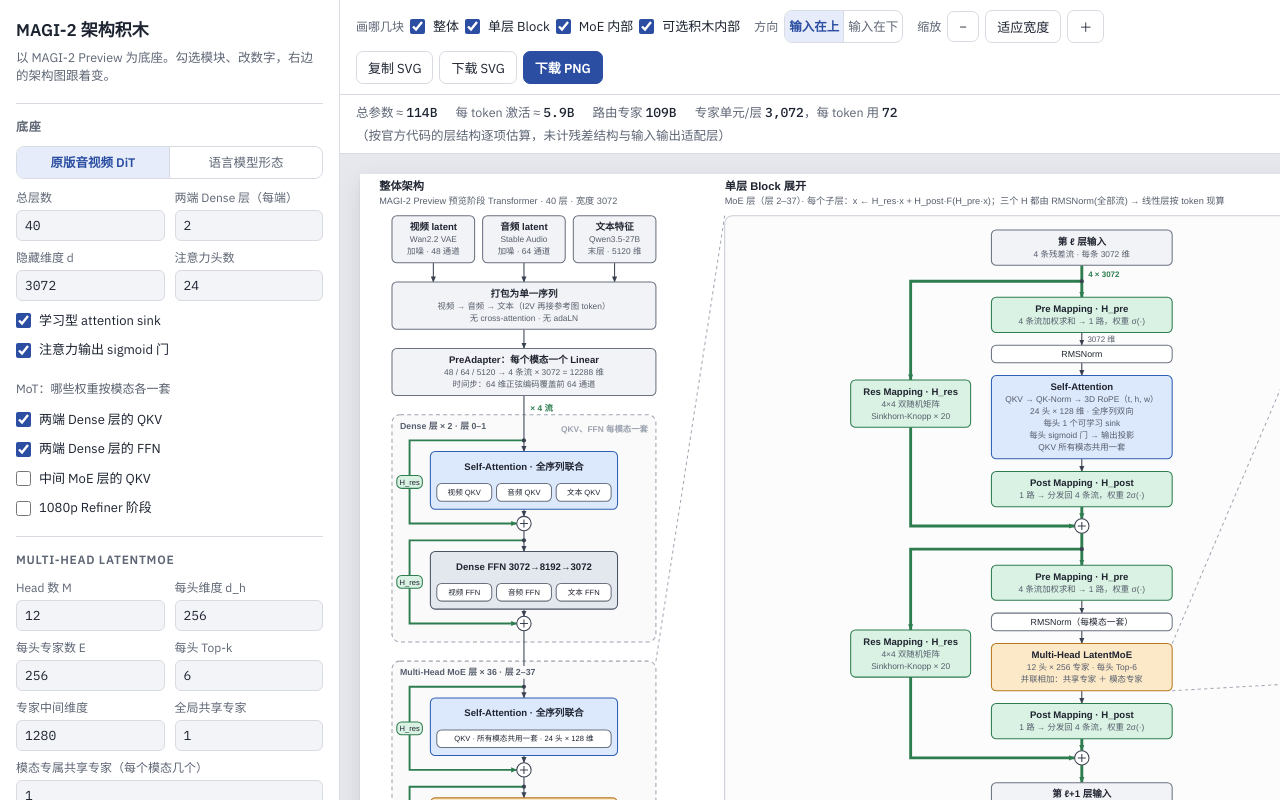
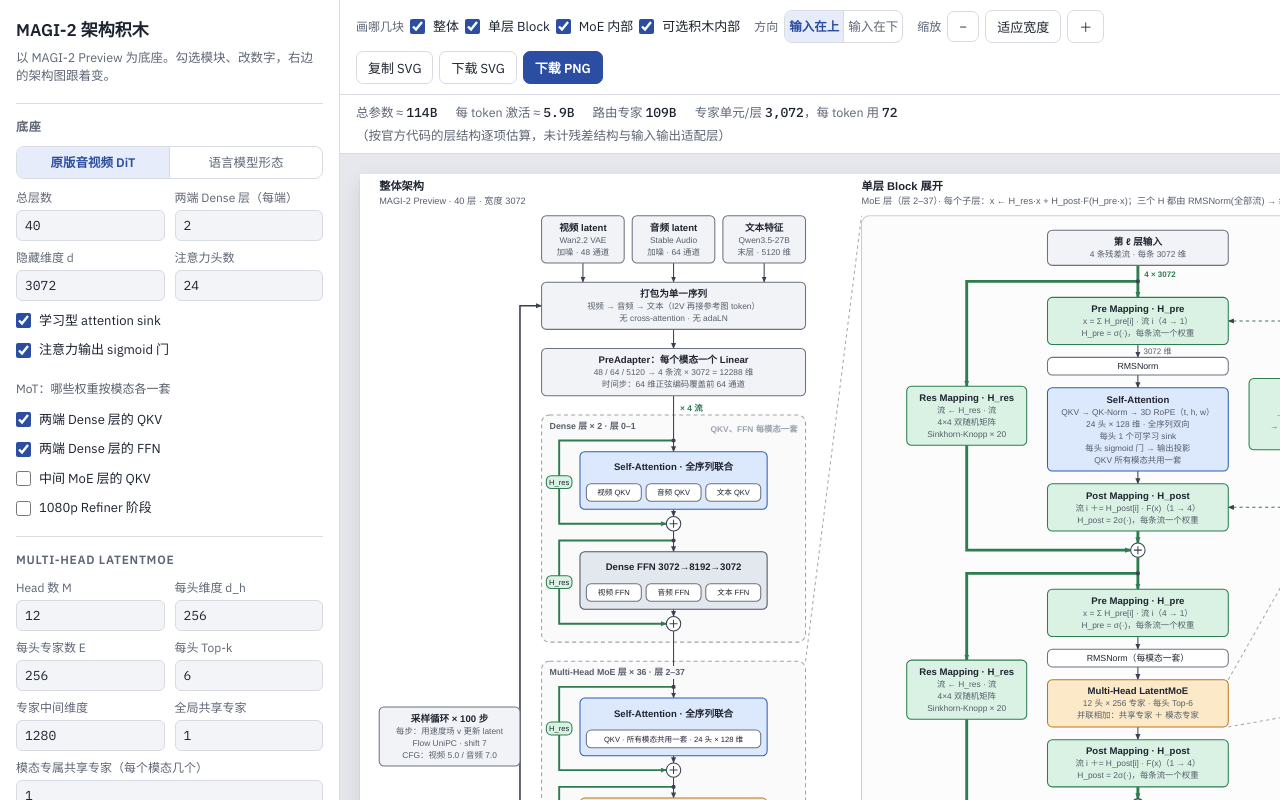
Before and after one commit to zoeycyyyy/arch-blocks, a plain HTML site: page index.html in a window 1280 px wide. Drawn offline with Linux system fonts and the light colour scheme.

Commit message:
Builder: sampling loop wraps the model, more detail in block panel
Co-Authored-By: Claude Fable 5.2 <noreply@anthropic.com>
Claude-Session: https://claude.ai/code/session_01Q7Shi85h631qknB5p9nXkn

```diff
--- a/index.html
+++ b/index.html
@@ -277,14 +277,14 @@ function buildA(c){
   let y=0, from=null, busTo=null;
   const node=(lines,kind,o)=>{const h=lh(lines.length);const r=rect(sc,MX,y,MW,h,kind,lines,o);if(from)edge(sc,[from,top(r)]);
     if(bus&&!from&&!busTo&&pre)busTo=r;from=bot(r);y+=h+GAP;return r;};
-  let pre=null;
+  let pre=null, pack=null;
   if(c.dit){
     const bw=(MW-20)/3, ins=[["视频 latent","Wan2.2 VAE","加噪 · 48 通道"],["音频 latent","Stable Audio","加噪 · 64 通道"],["文本特征","Qwen3.5-27B","末层 · 5120 维"]]
       .map((l,i)=>rect(sc,MX+i*(bw+10),y,bw,lh(3),"io",l));
     y+=lh(3)+GAP;
     const pk=rect(sc,MX,y,MW,lh(3),"io",["打包为单一序列","视频 → 音频 → 文本（I2V 再接参考图 token）","无 cross-attention · 无 adaLN"]);
     ins.forEach(r=>edge(sc,[bot(r),[r.x+r.w/2,pk.y]]));
-    from=bot(pk);y+=pk.h+GAP;
+    pack=pk;from=bot(pk);y+=pk.h+GAP;
     pre=node(["PreAdapter：每个模态一个 Linear","48 / 64 / 5120 → "+sdesc,"时间步：64 维正弦编码覆盖前 64 通道"],"io");
   }else{
     node(["Token IDs"],"io");
@@ -342,8 +342,11 @@ function buildA(c){
 
   c.custom.filter(m=>m.pos==="out").forEach(m=>node([m.name],"custom"));
   if(c.dit){
-    node(["PostAdapter：视频、音频各一套","RMSNorm("+sdim+") → Linear → 48 / 64 通道","输出速度场 v · 文本 token 不出结果"],"io");
-    const smp=node(["采样循环（模型外）","Flow UniPC · 100 步 · shift 7","CFG：视频 5.0 / 音频 7.0 · 每步条件、无条件各算一次"],"io");
+    const smp=node(["PostAdapter：视频、音频各一套","RMSNorm("+sdim+") → Linear → 48 / 64 通道","输出速度场 v · 文本 token 不出结果"],"io");
+    /* 采样是套在整个模型外面的循环：每步用输出的速度场更新加噪 latent，再送回输入 */
+    const lx0=MX-27, ly0=smp.y+smp.h/2, ly1=pack.y+pack.h/2, lbh=lh(4);
+    edge(sc,[[MX,ly0],[lx0,ly0],[lx0,ly1],[MX,ly1]],{w:2});
+    rect(sc,lx0-SW,(ly0+ly1)/2-lbh/2,SW,lbh,"io",["采样循环 × 100 步","每步：用速度场 v 更新 latent","Flow UniPC · shift 7","CFG：视频 5.0 / 音频 7.0"]);
     /* 音频只在预览阶段生成；Refiner 只接视频 latent */
     const hw=(MW-12)/2, lx=MX, rx=MX+hw+12, hb=smp.y+smp.h;let y2=y, vfrom=[lx+hw/2,hb];
     if(c.refiner){const rf=rect(sc,lx,y,hw,lh(4),"dense",["Refiner（另一套权重）","latent 上采样 + 重新加噪","30 层 · 宽 4096 · 5 步","普通残差 · 局部窗口注意力"]);
@@ -382,12 +385,12 @@ function buildB(c){
   const wlab=mhc?N+" × "+c.d:"D′ = "+Math.round(c.vn/c.vm*c.d);
   const stream=!bus?"x · "+c.d+" 维":mhc?N+" 条残差流 · 每条 "+c.d+" 维":"over-width 隐状态 · "+N+" 段 × "+Math.round(c.d/c.vm)+" 维";
   const inR=rect(sc,x0,0,CW,lh(2),"io",["第 ℓ 层输入",stream]);
-  let from=[cx,inR.h], moeR=null, first=true;
-  const pre=mhc?{lines:["Pre Mapping · H_pre",N+" 条流加权求和 → 1 路，权重 σ(·)"],kind:"res"}
-               :{lines:["GHC 读入 · Å","over-width 的 "+N+" 段 → 骨干的 "+c.vm+" 段"],kind:"res"};
-  const post=mhc?{lines:["Post Mapping · H_post","1 路 → 分发回 "+N+" 条流，权重 2σ(·)"],kind:"res"}
-                :{lines:["GHC 写回 · B","骨干的 "+c.vm+" 段 → over-width 的 "+N+" 段"],kind:"res"};
-  const mixL=mhc?["Res Mapping · H_res",N+"×"+N+" 双随机矩阵","Sinkhorn-Knopp × 20"]:["GHC 跨层传递 · Â",N+"×"+N+" 段间混合","宽状态不经过子层"];
+  let from=[cx,inR.h], moeR=null, first=true, coefDone=false;
+  const pre=mhc?{lines:["Pre Mapping · H_pre","x = Σ H_pre[i] · 流 i（"+N+" → 1）","H_pre = σ(·)，每条流一个权重"],kind:"res"}
+               :{lines:["GHC 读入 · Å","x = Å · H′（"+N+" 段 → 骨干的 "+c.vm+" 段）"],kind:"res"};
+  const post=mhc?{lines:["Post Mapping · H_post","流 i ＋= H_post[i] · F(x)（1 → "+N+"）","H_post = 2σ(·)，每条流一个权重"],kind:"res"}
+                :{lines:["GHC 写回 · B","H′ ＋= B · F(x)（"+c.vm+" 段 → "+N+" 段）"],kind:"res"};
+  const mixL=mhc?["Res Mapping · H_res","流 ← H_res · 流",N+"×"+N+" 双随机矩阵","Sinkhorn-Knopp × 20"]:["GHC 跨层传递 · Â","H′ ← Â · H′",N+"×"+N+" 段间混合","宽状态不经过子层"];
   /* mode: main = 注意力/MoE；side = 自定义子层；direct = 直接读写宽状态（Engram 在多流下逐流门控、逐流加回） */
   function unit(core,mode,normLabel){
     const main=mode==="main", wrap=bus&&mode!=="direct", boxes=[];
@@ -401,7 +404,14 @@ function buildB(c){
       else edge(sc,[bot(p),top(r)],pb.role==="pre"&&first?{label:c.d+" 维"}:null);
       p=r;pb=b;R[b.role]=r;yy+=h+16;});
     const py=yy+8;edge(sc,[bot(p),[cx,py-9]],wide);
-    if(bus&&main){const mh=lh(3),my=(yb+py)/2-mh/2;
+    if(mhc&&main&&R.pre&&R.post&&!coefDone){coefDone=true;
+      /* 三个映射的系数不是固定参数：每个 token 由当前的全部流现算 */
+      const kw=176, kx=x0+CW+26, kh=lh(5), ky=(R.pre.y+R.post.y+R.post.h)/2-kh/2, dz={dashed:true,color:G};
+      const k=rect(sc,kx,ky,kw,kh,"res",["系数按 token 现算",N+" 条流拼成 "+N*c.d+" 维","→ RMSNorm → 线性层","→ H_pre、H_post、H_res","每个子层各算一套"]);
+      edge(sc,[[kx+kw/2,ky],[kx+kw/2,R.pre.y+R.pre.h/2],[x0+CW,R.pre.y+R.pre.h/2]],dz);
+      edge(sc,[[kx+kw/2,ky+kh],[kx+kw/2,R.post.y+R.post.h/2],[x0+CW,R.post.y+R.post.h/2]],dz);
+    }
+    if(bus&&main){const mh=lh(mixL.length),my=(yb+py)/2-mh/2;
       edge(sc,[[cx,yb],[skipX,yb],[skipX,my]],wide);rect(sc,skipX-mixW/2,my,mixW,mh,"res",mixL);
       edge(sc,[[skipX,my+mh],[skipX,py],[cx-9,py]],wide);}
     else edge(sc,[[cx,yb],[skipX,yb],[skipX,py],[cx-9,py]],Object.assign({label:bus?"直通":"恒等"},wide||{}));
@@ -558,7 +568,7 @@ const FONT="'Helvetica Neue',Helvetica,Arial,'PingFang SC','Microsoft YaHei','No
 
 function compose(c){
   const panels=[];
-  if(c.showA){const a=buildA(c);panels.push(Object.assign(a,{id:"A",title:"整体架构",sub:(c.dit?"MAGI-2 Preview 预览阶段 Transformer":"MAGI-2 底座 · 语言模型形态")+" · "+c.L+" 层 · 宽度 "+c.d}));}
+  if(c.showA){const a=buildA(c);panels.push(Object.assign(a,{id:"A",title:"整体架构",sub:(c.dit?"MAGI-2 Preview":"MAGI-2 底座 · 语言模型形态")+" · "+c.L+" 层 · 宽度 "+c.d}));}
   if(c.showB){const b=buildB(c);panels.push(Object.assign(b,{id:"B",title:"单层 Block 展开",sub:"MoE 层（"+rng(c.moeA,c.moeB)+"）· "+(c.res==="std"?"每个子层：x ← x + F(x)":c.res==="mhc"?"每个子层：x ← H_res·x + H_post·F(H_pre·x)；三个 H 都由 RMSNorm(全部流) → 线性层按 token 现算":"每个子层：H′ ← Â·H′ + B·F(Å·H′)；F 只在骨干宽度 D 上计算")}));}
   if(c.showC){const m=buildC(c);panels.push(Object.assign(m,{id:"C",title:"Multi-Head LatentMoE 展开",sub:"每个路由专家："+c.dh+" → "+c.eh+" → "+c.dh+" · SwiGLU7"}));}
   if(c.showD&&c.engram&&c.engL.length)panels.push(Object.assign(buildD(c),{id:"D",title:"Engram 展开",sub:"查表 → 上下文门控 → 卷积 → 加回残差流"}));
```
